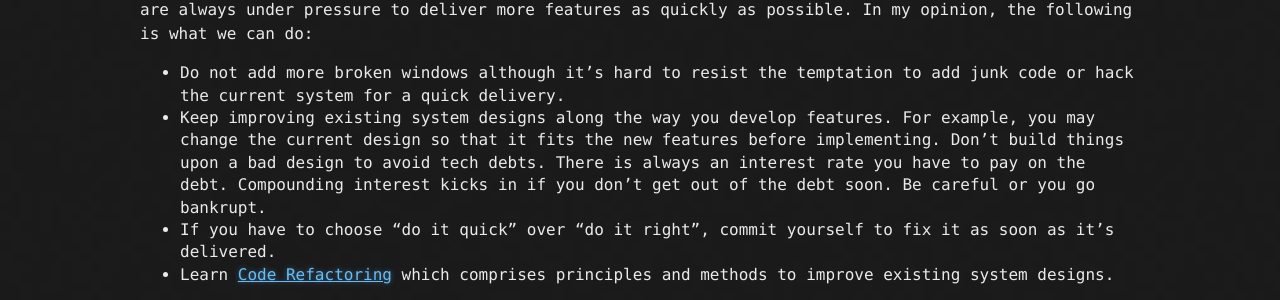
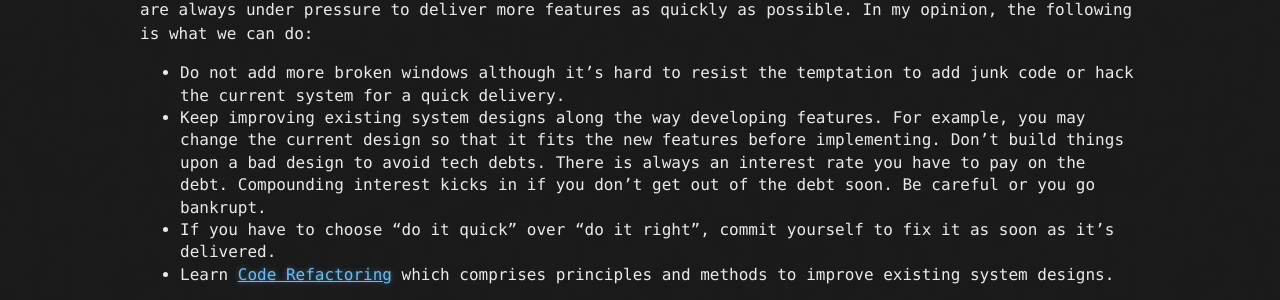
Before and after one commit to anlnt/anlnt.github.io, a Jekyll site: the page built from _posts/2020-04-09-when-a-software-start-to-decay.markdown, in a window 1280 px wide. Shown: the part 943-1243 px from the top of the page. Built offline with Jekyll 4.4.1, drawn with Linux system fonts in a browser that asks for light colours.

Commit message:
Update 2020-04-09-when-a-software-start-to-decay.markdown

```diff
--- a/_posts/2020-04-09-when-a-software-start-to-decay.markdown
+++ b/_posts/2020-04-09-when-a-software-start-to-decay.markdown
@@ -14,7 +14,7 @@ Scientists in the field of crime and urban decay have found that the fastest way
 
 So how do we deal with broken windows? We all want our building clean and intact so any broken windows or damages need fixing as soon as they are discovered. However, in real software projects, we can’t. We are always under pressure to deliver more features as quickly as possible. In my opinion, the following is what we can do:
 - Do not add more broken windows although it’s hard to resist the temptation to add junk code or hack the current system for a quick delivery.
-- Keep improving existing system designs along the way you develop features. For example, you may change the current design so that it fits the new features before implementing. Don’t build things upon a bad design to avoid tech debts. There is always an interest rate you have to pay on the debt. Compounding interest kicks in if you don’t get out of the debt soon. Be careful or you go bankrupt.
+- Keep improving existing system designs along the way developing features. For example, you may change the current design so that it fits the new features before implementing. Don’t build things upon a bad design to avoid tech debts. There is always an interest rate you have to pay on the debt. Compounding interest kicks in if you don’t get out of the debt soon. Be careful or you go bankrupt.
 - If you have to choose “do it quick” over “do it right”, commit yourself to fix it as soon as it’s delivered.
 - Learn [Code Refactoring](https://en.wikipedia.org/wiki/Code_refactoring) which comprises principles and methods to improve existing system designs.
 
```
